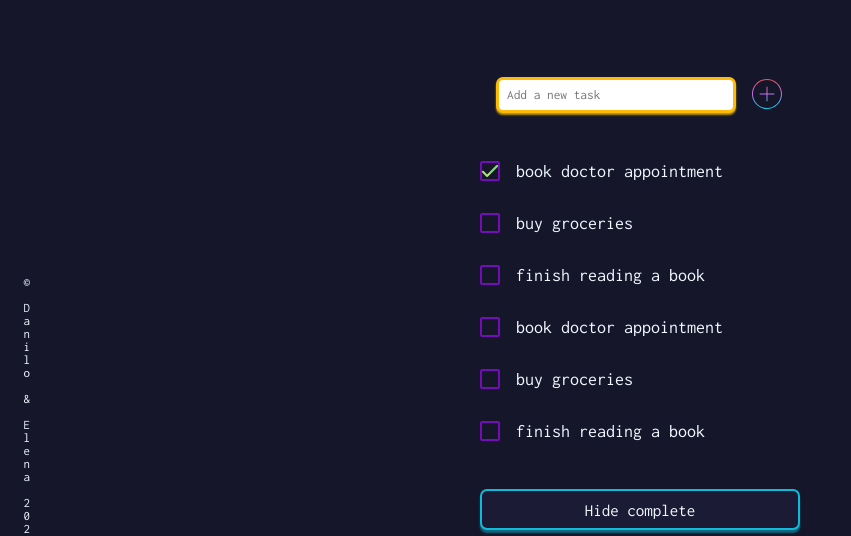
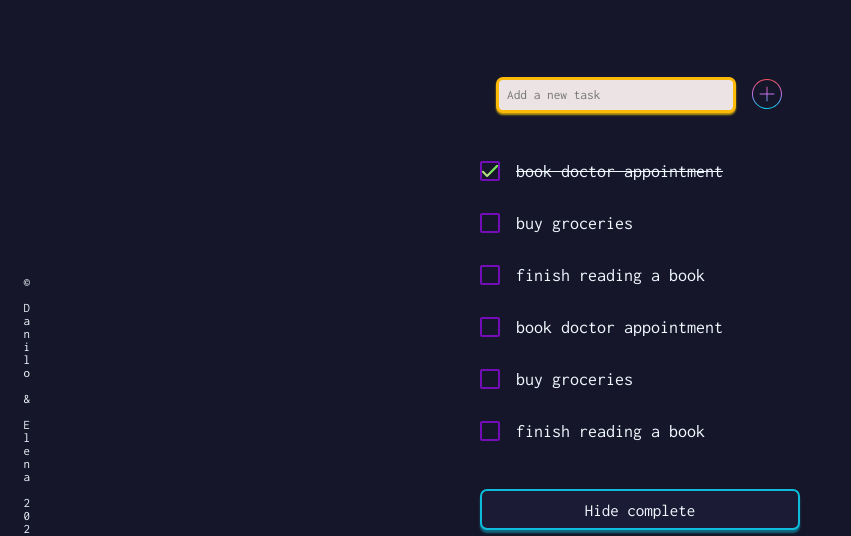
Before and after one commit to fac22/Danilo-and-Elena-to-do-list, a website: page index.html in a window 1280 px wide. Both pictures are taken after a click on the checkbox 490 px from the left and 256 px from the top of the page. Shown: the part 85-621 px from the top of the page, without its empty margins (0-851 px from the left). Drawn offline with Linux system fonts and the light colour scheme.

Commit message:
ticking the checkbox strikes through the task description this does not work for new-added elements yet

```diff
--- a/script.js
+++ b/script.js
@@ -44,3 +44,18 @@ function init() {
 }
 
 window.addEventListener('load', init);
+
+// ---------------------------  check task off
+const checkboxes = document.querySelectorAll('input[type="checkbox"]');
+
+function checkTask() {
+  checkboxes.forEach((checkbox) => {
+    if (checkbox.checked === true) {
+      checkbox.nextElementSibling.classList.add('strike-through');
+    } else {
+      checkbox.nextElementSibling.classList.remove('strike-through');
+    }
+  });
+}
+
+checkboxes.forEach((checkbox) => checkbox.addEventListener('click', checkTask));
--- a/style.css
+++ b/style.css
@@ -49,6 +49,9 @@ header img {
 
 /* ---------------------------------- ADD TASK */
 #add-task {
+  background-color: rgb(236, 228, 228);
+  color: #191920;
+
   font-family: 'Inconsolata', monospace;
   width: 15rem;
   padding: 0.5rem;
@@ -63,7 +66,7 @@ header img {
 #add-task:hover,
 #add-task:focus {
   outline: none;
-  box-shadow: 0px 3px 3px 0px rgba(245, 205, 29, 0.7);
+  box-shadow: 0px 3px 7px 0px rgba(245, 205, 29, 0.7);
   transform: translateY(-3%);
 }
 #add-icon {
@@ -90,12 +93,10 @@ ul {
   list-style-type: none;
   padding: 0;
 }
-/* li p {
+.strike-through {
   text-decoration: line-through;
-} */
-/* li {
-  margin: 3rem;
-} */
+}
+
 .delete-icon {
   position: fixed;
   margin-left: 17rem;
@@ -122,15 +123,14 @@ input[type='checkbox'] {
   -moz-appearance: none;
   width: 20px;
   height: 20px;
-  /* background-color: #111024; */
+
   border: 2px solid #730db8;
   border-radius: 2px;
 }
 input[type='checkbox']:hover {
   -moz-box-shadow: 0 0 3px rgba(238, 113, 217, 0.7);
   -webkit-box-shadow: 0 0 3px rgba(238, 113, 217, 0.7);
-  /* box-shadow: 0 1px 1px 0px rgba(238, 113, 217, 0.5); */
-  /* outline: rgba(238, 113, 217, 0.5); */
+
   cursor: pointer;
 }
 input[type='checkbox']:checked {
```
